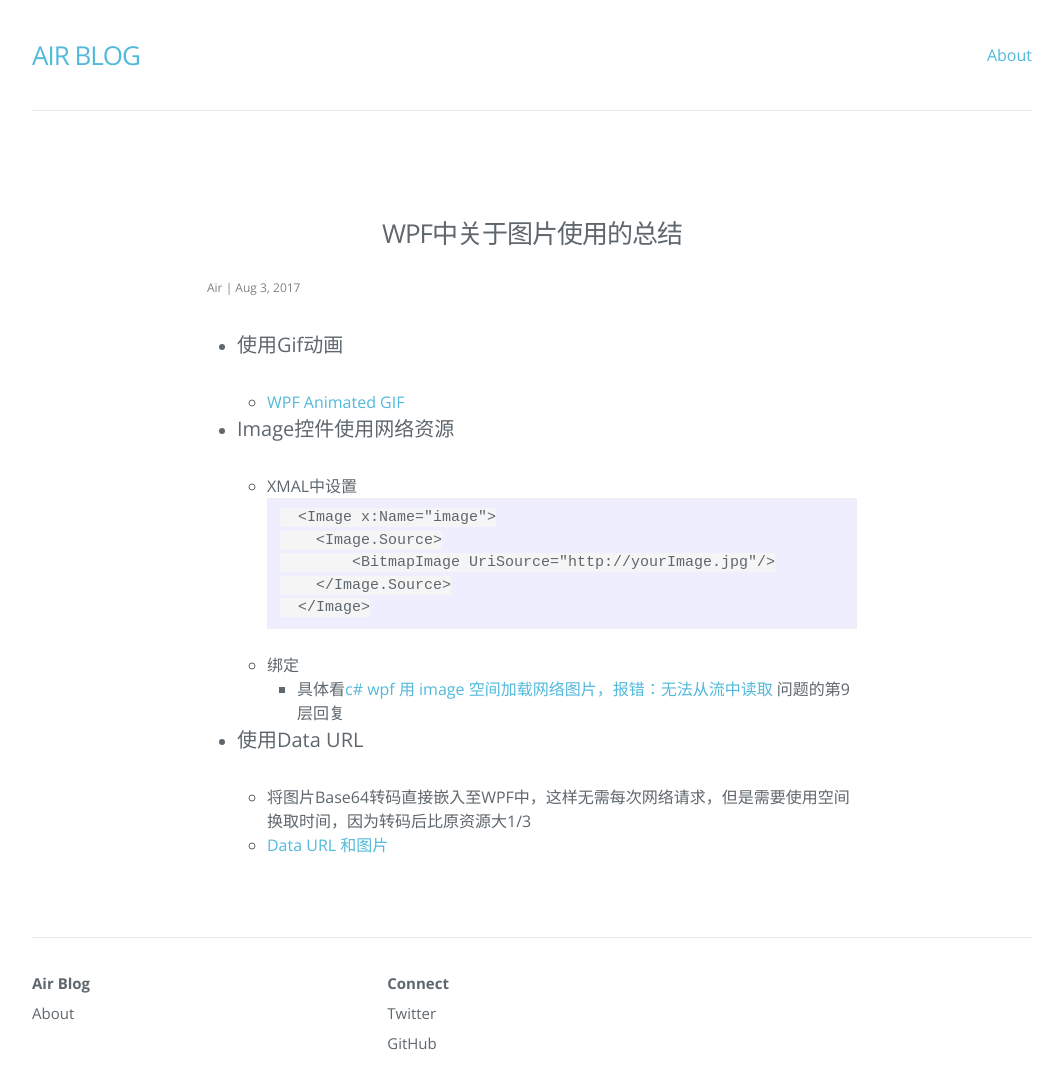
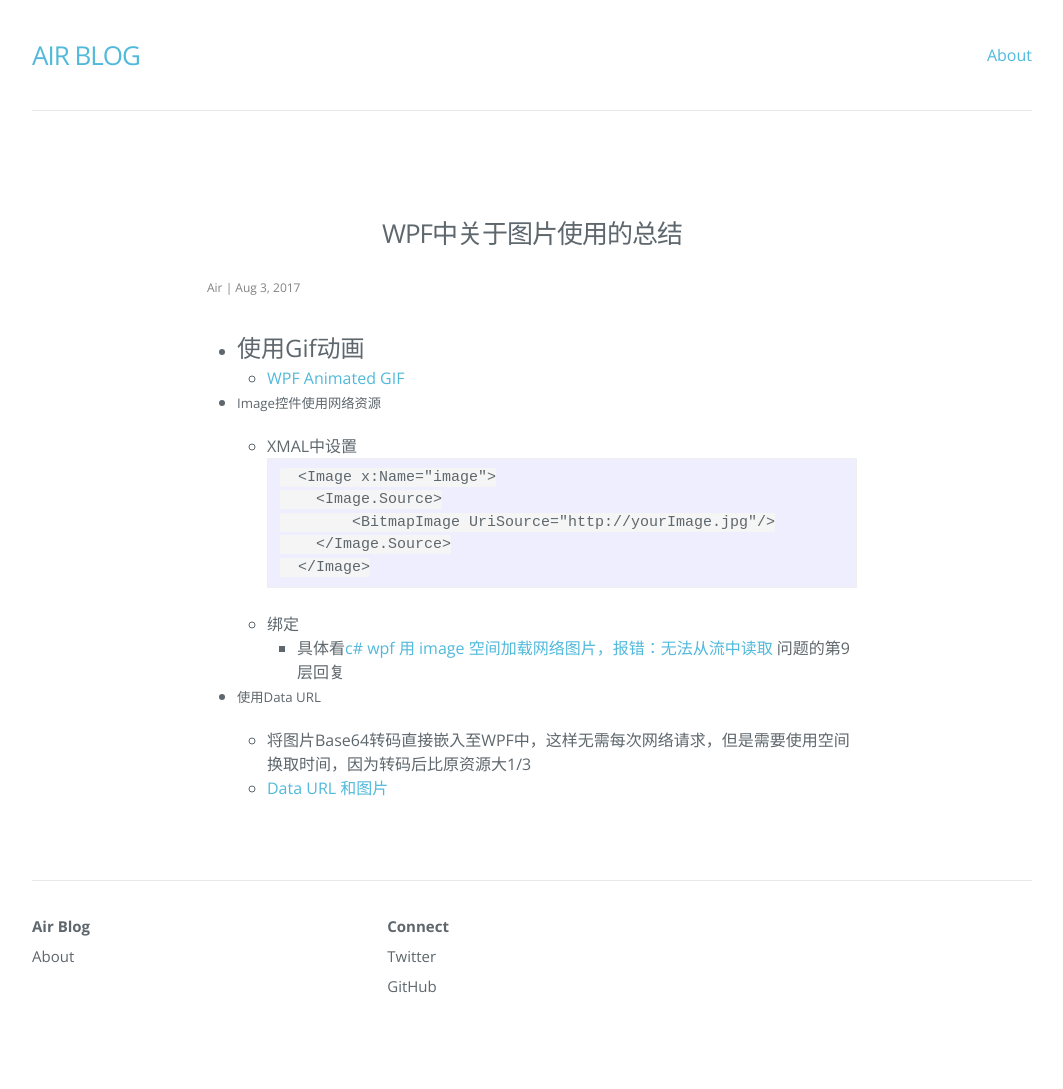
Before and after one commit to Air-s/blog, a Jekyll site: the page built from _posts/2017-08-03-WPF中关于图片使用的总结.md, in a window 1280 px wide and 1125 px high. Shown: the top 1089 px of the window, without its empty margins (108-1171 px from the left). Built offline with Jekyll 4.4.1, drawn with Linux system fonts in a browser that asks for light colours; nearby versions of some CDN libraries.

Commit message:
Update WPF中关于图片使用的总结

````diff
--- a/_posts/2017-08-03-WPF中关于图片使用的总结.md
+++ b/_posts/2017-08-03-WPF中关于图片使用的总结.md
@@ -4,10 +4,10 @@ layout: post
 categories: ''
 tags: ''
 ---
-- #### 使用Gif动画
+- <font size=5>使用Gif动画</font>
     - [WPF Animated GIF](https://github.com/XamlAnimatedGif/WpfAnimatedGif)
 
-- #### Image控件使用网络资源
+- ##### Image控件使用网络资源
     - XMAL中设置
         ```
         <Image x:Name="image">
@@ -19,6 +19,6 @@ tags: ''
     - 绑定
         - 具体看[c# wpf 用 image 空间加载网络图片，报错：无法从流中读取](http://bbs.csdn.net/topics/391007456) 问题的第9层回复
 
-- #### 使用Data URL
+- ##### 使用Data URL
     - 将图片Base64转码直接嵌入至WPF中，这样无需每次网络请求，但是需要使用空间换取时间，因为转码后比原资源大1/3
     - [Data URL 和图片](http://www.webhek.com/post/data-url.html)
````
